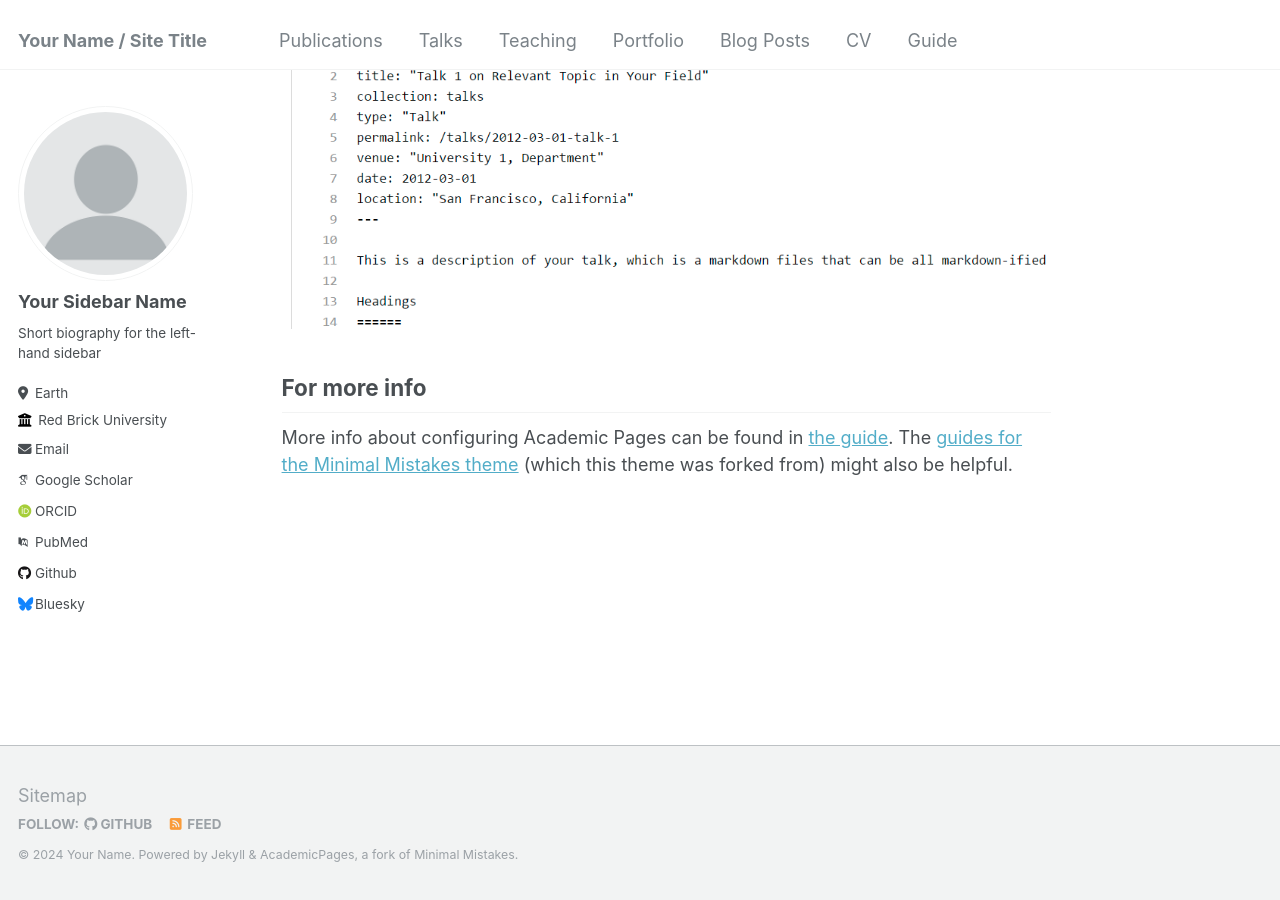
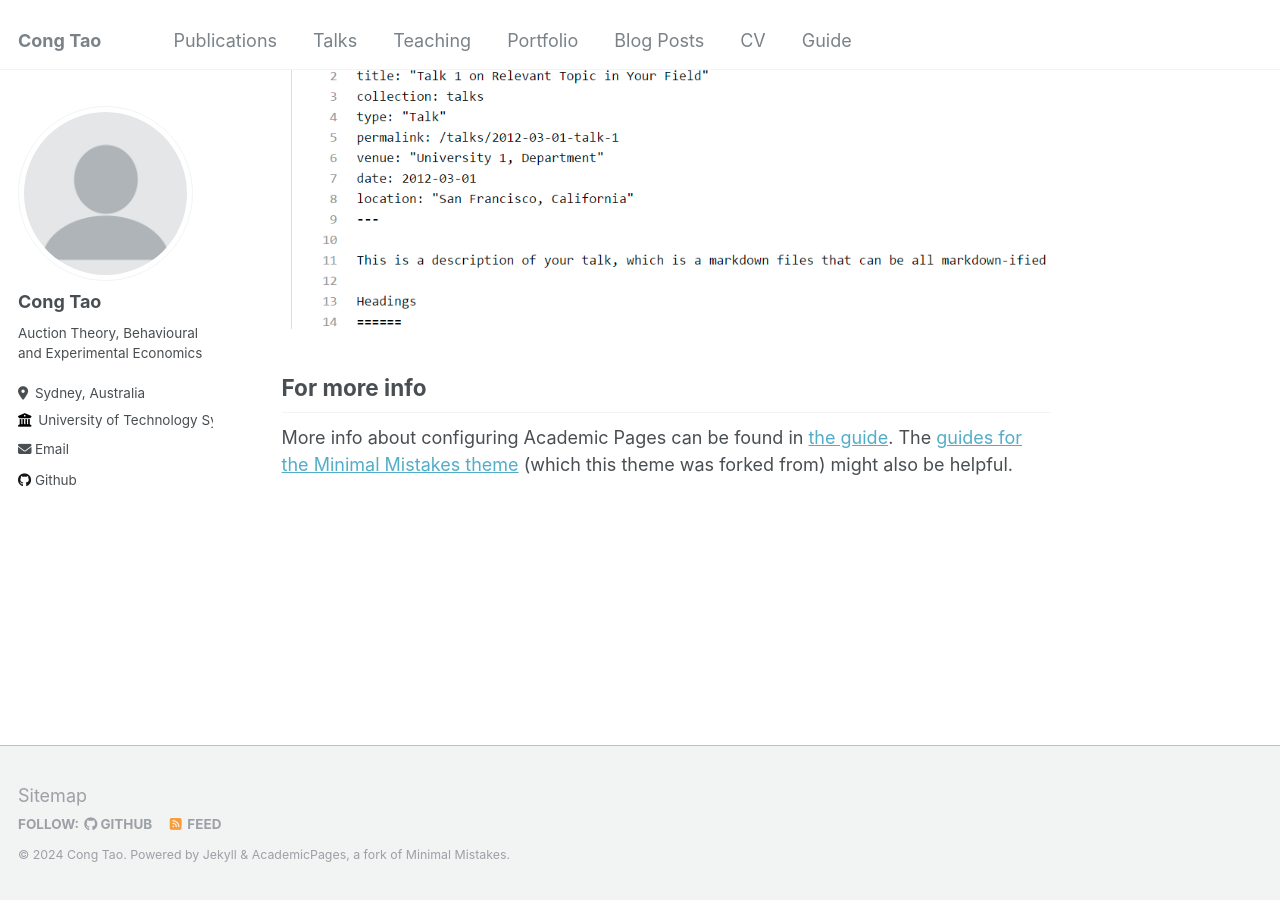
Before and after one commit to Misaka-19090/Misaka-19090.github.io, a Jekyll site: the page built from _pages/about.md, in a window 1280 px wide and 900 px high, scrolled down 2660 px. Built offline with Jekyll 4.4.1, drawn with Linux system fonts in a browser that asks for light colours; some web fonts are replaced.

Commit message:
Update _config.yml

```diff
--- a/_config.yml
+++ b/_config.yml
@@ -8,13 +8,13 @@
 
 # Basic Site Settings
 locale                   : "en-US"
-title                    : "Your Name / Site Title"
+title                    : "Cong Tao"
 title_separator          : "-"
-name                     : &name "Your Name"
-description              : &description "personal description"
-url                      : https://academicpages.github.io # the base hostname & protocol for your site e.g. "https://mmistakes.github.io"
+name                     : &name "Cong Tao"
+description              : &description "Researcher in Economics"
+url                      : https://misaka-19090.github.io # the base hostname & protocol for your site e.g. "https://mmistakes.github.io"
 baseurl                  : "" # the subpath of your site, e.g. "/blog"
-repository               : "academicpages/academicpages.github.io"
+repository               : "misaka-19090.github.io"
 
 # Site Author - The following control what appear as part of the author content on the side bar.
 #               If a field is blank the icon and link will not appear, otherwise it will be shown.
@@ -22,32 +22,32 @@ repository               : "academicpages/academicpages.github.io"
 author:
   # Biographic information
   avatar           : "profile.png"
-  name             : "Your Sidebar Name"
+  name             : "Cong Tao"
   pronouns         : # example: "she/her"
-  bio              : "Short biography for the left-hand sidebar"
-  location         : "Earth"
-  employer         : "Red Brick University"
+  bio              : "Auction Theory, Behavioural and Experimental Economics"
+  location         : "Sydney, Australia"
+  employer         : "University of Technology Sydney"
   uri              : # URL
-  email            : "none@example.org"
+  email            : "cong.tao@student.uts.edu.au"
 
   # Academic websites
   arxiv            : # URL - Update with the correct link to your profile
-  googlescholar    : "https://scholar.google.com/citations?user=PS_CX0AAAAAJ"
+  googlescholar    : # "https://scholar.google.com/citations?user=PS_CX0AAAAAJ"
   impactstory      : # URL
-  orcid            : "http://orcid.org/yourorcidurl"
-  pubmed           : "https://www.ncbi.nlm.nih.gov/pubmed/?term=john+snow"
+  orcid            : # "http://orcid.org/yourorcidurl"
+  pubmed           : # "https://www.ncbi.nlm.nih.gov/pubmed/?term=john+snow"
   researchgate     : # URL
 
   # Repositories and software development
   bitbucket        : # Username - Update with your username on the site
   codepen          : # Username
   dribbble         : # Username
-  github           : "academicpages"
+  github           : "misaka-19090"
   kaggle           : # Username
   stackoverflow    : # User number or user number and name (i.e., use "1" or "1/jeff-atwood")
 
   # Social media
-  bluesky          : "bsky.app" # Replace this with you Bluesky username
+  bluesky          : # "bsky.app" # Replace this with you Bluesky username
   facebook         : # Username
   flickr           : # Username
   foursquare       : # Username
```
